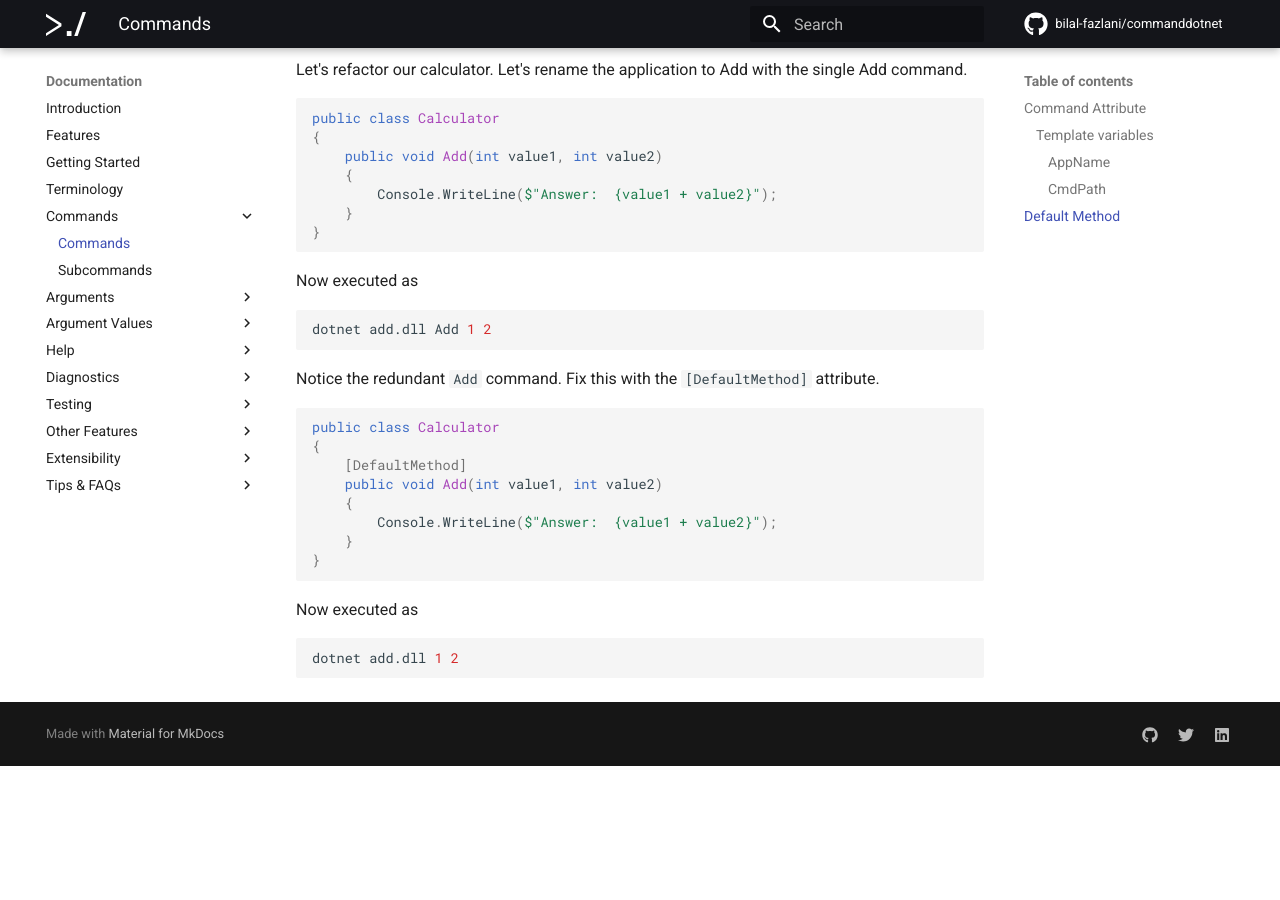
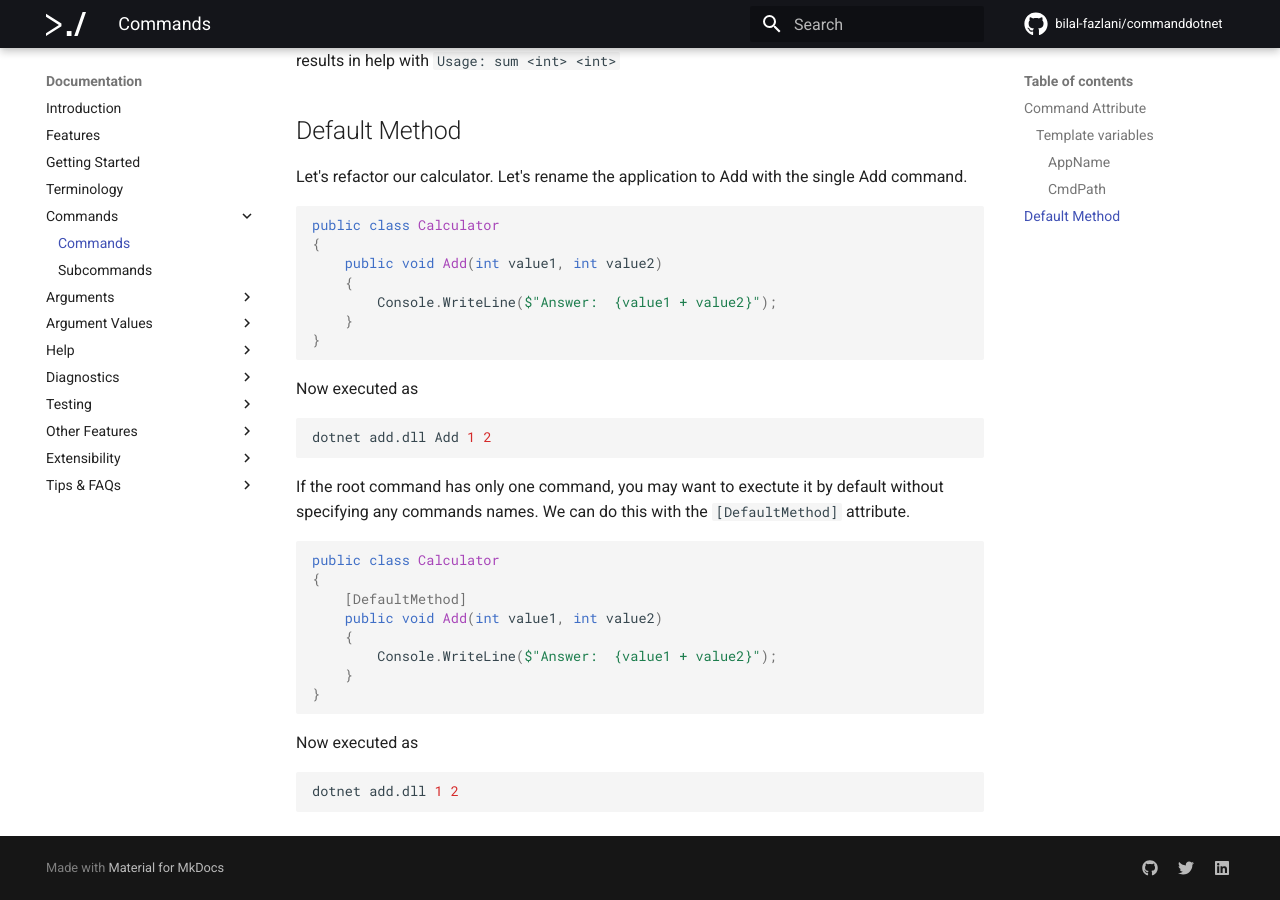
Before and after one commit to bilal-fazlani/commanddotnet, an MkDocs documentation site: the page built from docs/Commands/commands.md, in a window 1280 px wide and 900 px high, scrolled down 2742 px. Built offline with MkDocs 1.6.1 and Material for MkDocs 9.7.7, drawn with Linux system fonts in a browser that asks for light colours; comment, search, counter and statistics services are not loaded; before the commit the page ends 3508 px from its top, so only the background shows below that; some of the changed text lies outside the part shown.

Commit message:
Minor enhancements in commands.md

````diff
--- a/docs/Commands/commands.md
+++ b/docs/Commands/commands.md
@@ -78,6 +78,9 @@
 more details and examples
 
 ```
+
+!!! Note
+    Use of `[Command]` attribute is optional and only required when you want to add any customizations.
 
 Use `IgnoreUnexpectedOperands` & `ArgumentSeparatorStrategy` to override argument parsing behavior for the command. See [Argument Separator](../ArgumentValues/argument-separator.md) for more details.
 
@@ -134,7 +137,7 @@
 dotnet add.dll Add 1 2
 ```
 
-Notice the redundant `Add` command. Fix this with the `[DefaultMethod]` attribute.
+If the root command has only one command, you may want to exectute it by default without specifying any commands names. We can do this with the `[DefaultMethod]` attribute.
 
 ```c#
 public class Calculator
````
Also changed, not shown: other parts of docs/Commands/commands.md (+1 -1 lines).
